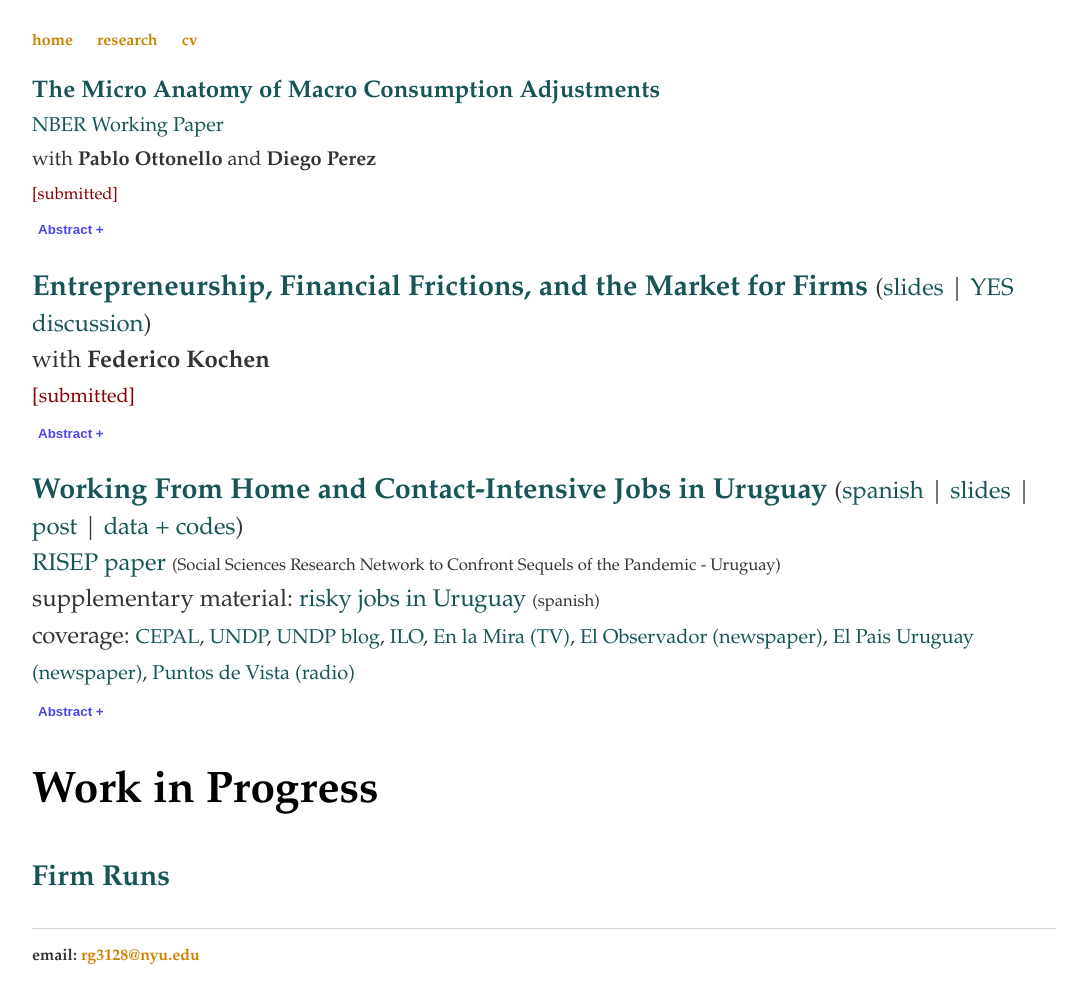
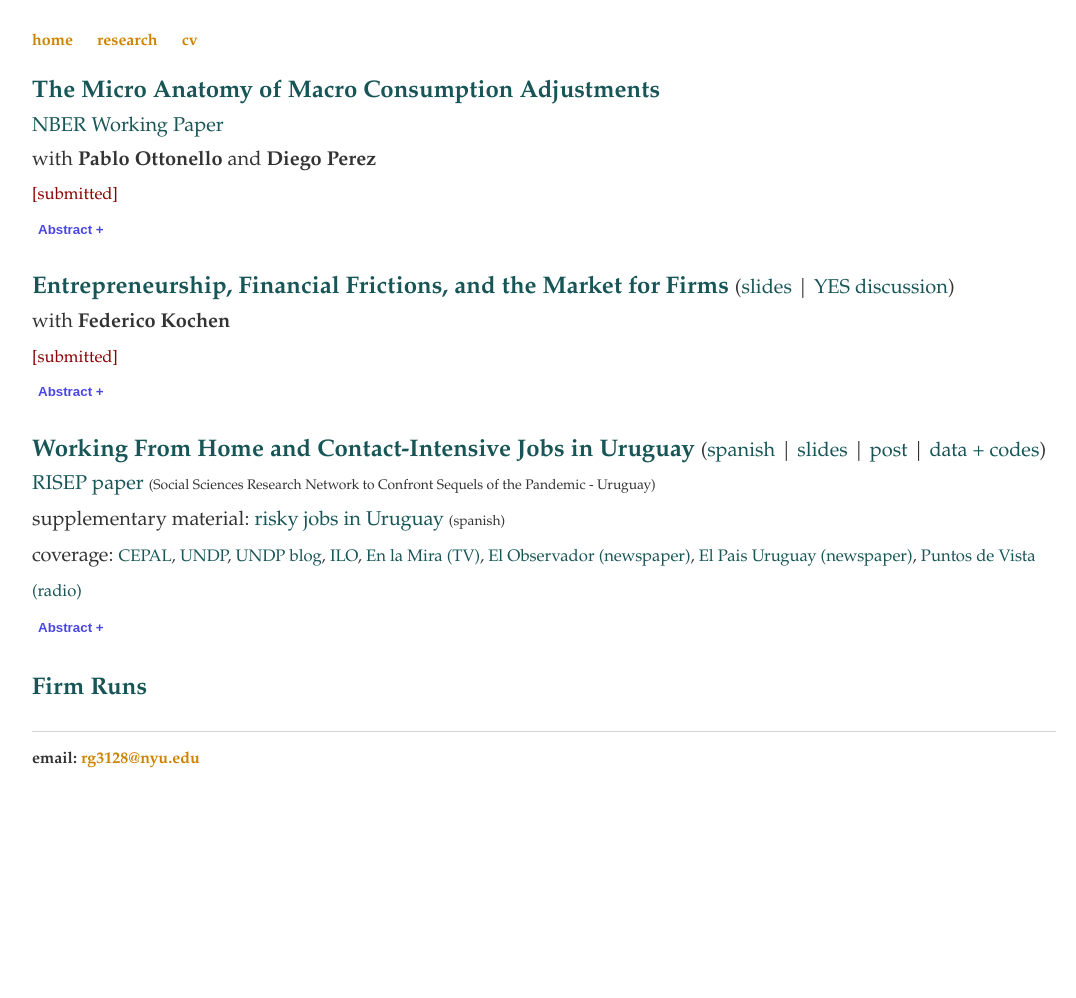
Before and after one commit to rafaguntin/rafaguntin.github.io, a Jekyll site: the page built from research/index.html, in a window 1280 px wide. Shown: the whole page, without its empty margins (96-1172 px from the left). Built offline with Jekyll 4.4.1, drawn with Linux system fonts in a browser that asks for light colours; after the commit the page ends 900 px from its top, so only the background shows below that.

Commit message:
Update index.html

```diff
--- a/research/index.html
+++ b/research/index.html
@@ -30,7 +30,7 @@ during crises. We discuss our findings' implications for the effectiveness of st
 policies that target consumption during crises. </span> <big><big>
 			</p>
 
-			<p> <big> <a style="font-weight: bold; color:#175556"
+			<p> <a style="font-weight: bold; color:#175556"
 			       href="/research/Entrepreneurship Financial Frictions and the Market for Firms.pdf"
 			       target="_blank">Entrepreneurship, Financial Frictions, and the Market for Firms</a> <small> (<a style="color:#175556" href="/research/GK - Slides NYU - 09Dec19 - Handout.pdf" target="_blank">slides</a> | <a style="color:#175556" href="https://ethanminfang.github.io/minfang.github.io/files/Discussions_Kochen_YES2020.pdf" target="_blank">YES discussion</a>)
 				<br> with <a style="font-weight: bold; color:#333" href="https://sites.google.com/view/federicokochen/home" target="_blank"> Federico Kochen </a>
@@ -50,7 +50,7 @@ found that easier access to credit can explain 40% of the fall in the share of t
 observed during the last decades. </span> <big><big>
 			</p>
 
-<p> <big> <a style="font-weight: bold; color:#175556"
+<p> <a style="font-weight: bold; color:#175556"
 			       href="/research/employment_uru_covid_ENG.pdf"
 			       target="_blank">Working From Home and Contact-Intensive Jobs in Uruguay</a> <small> (<a style="color:#175556" href="/research/employment_uru_covid_new.pdf" target="_blank">spanish</a> | <a style="color:#175556" href="/research/employmentcovid_slides_UM.pdf" target="_blank">slides</a> | <a style="color:#175556" href="https://www.hacerempresa.uy/la-naturaleza-del-trabajo-y-la-pandemia-en-uruguay/" target="_blank"> post</a> | <a style="color:#175556" href="https://www.dropbox.com/s/guhnqyo4jzv1bwi/code%2Bdata.zip?raw=1" target="_blank"> data + codes</a>)
 			       <br> <a style="color:#175556" href="https://29e8adb6-91f2-4110-805d-cc89d1f7c269.filesusr.com/ugd/6684c8_b3164f0a75214c94a1fadbe4e60054aa.pdf" target="_blank">RISEP paper</a> <small> <small>  (Social Sciences Research Network to Confront Sequels of the Pandemic - Uruguay) <big> <big>
@@ -76,8 +76,6 @@ WFH and CI measures to the access to social insurance, hand-to-mouth propensity,
 Finally, I show that my baseline estimates of WFH are consistent with ex-post survey estimations during the COVID-19
 pandemic lockdown.  </span> <big>
 			</p>
-
-			<h3> <big> Work in Progress </h3>
 
 				<p>  <a style="font-weight: bold; color:#175556">
 					Firm Runs </a> <big><big>
```
